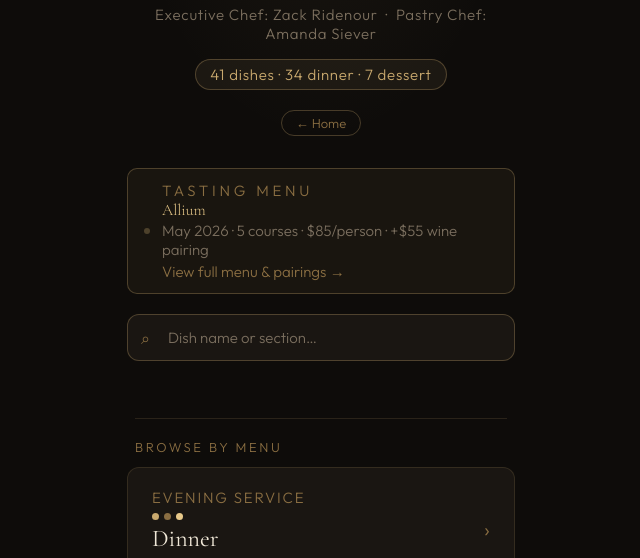
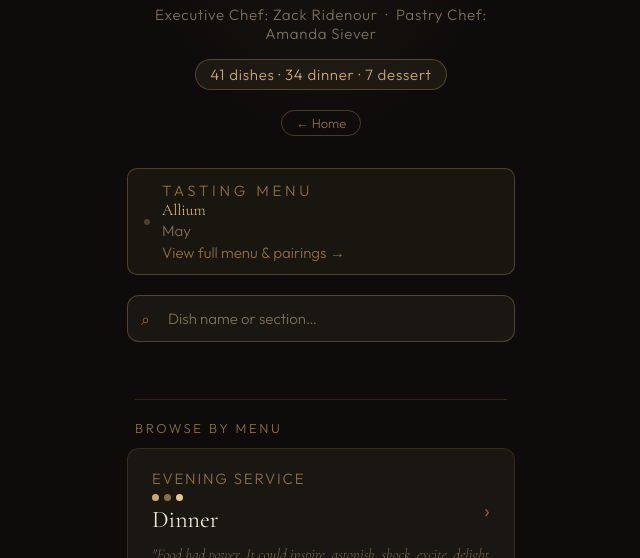
Before and after one commit to Kulikbar/trummers, a plain HTML site: page food.html in a window 1280 px wide. Shown: the part 170-728 px from the top of the page, without its empty margins (319-959 px from the left). Drawn offline with nearby package versions, Linux system fonts and the light colour scheme.

Commit message:
Add files via upload

```diff
--- a/food.html
+++ b/food.html
@@ -225,7 +225,7 @@ function buildTastingPanel(data) {
     <div style="flex:1;">
       <div class="tonight-label">Tasting Menu</div>
       <div class="tonight-name">${data.theme}</div>
-      <div class="tonight-detail">${data.date} · ${data.courses.length} courses · $${data.price}/person · +$${data.pairing_price} wine pairing</div>
+      <div class="tonight-detail">${data.date.split(' ')[0]}</div>
       <a class="tonight-link" href="tasting.html">View full menu &amp; pairings →</a>
     </div>
   </div>`;
```
